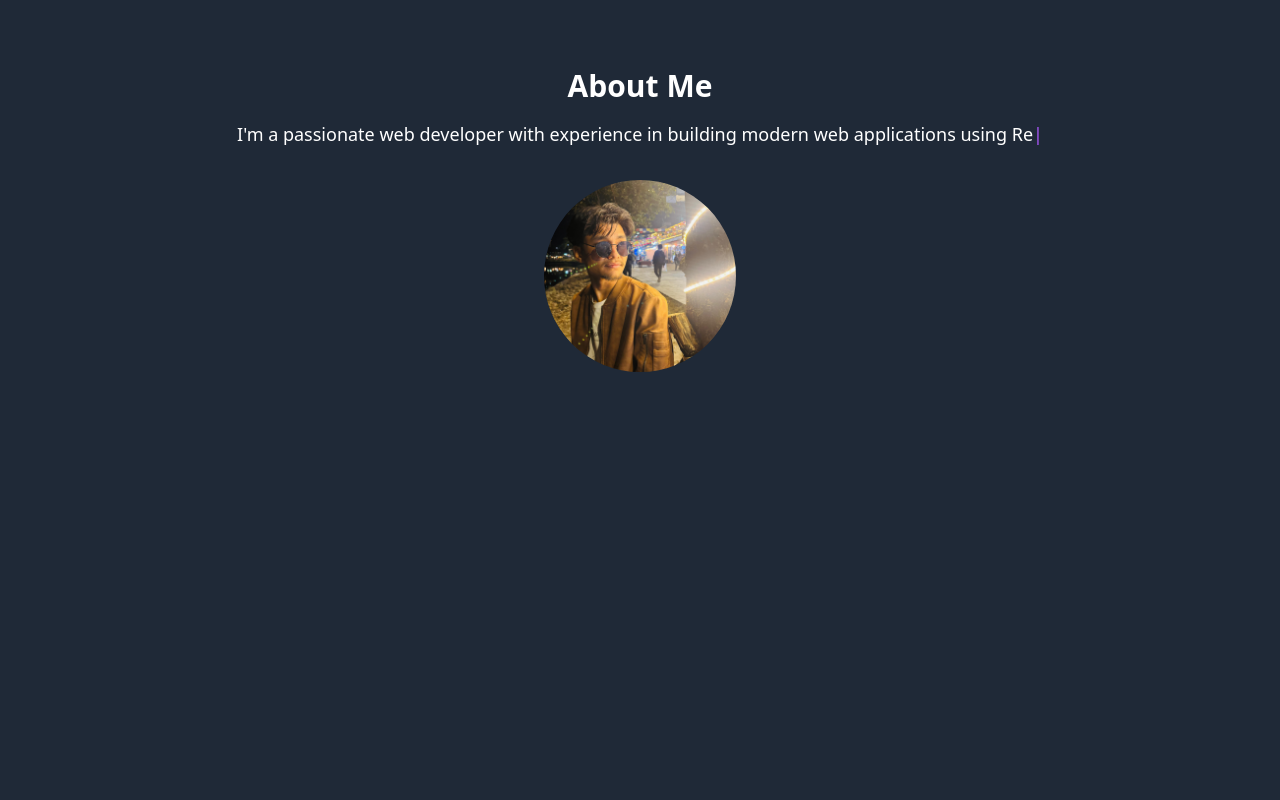
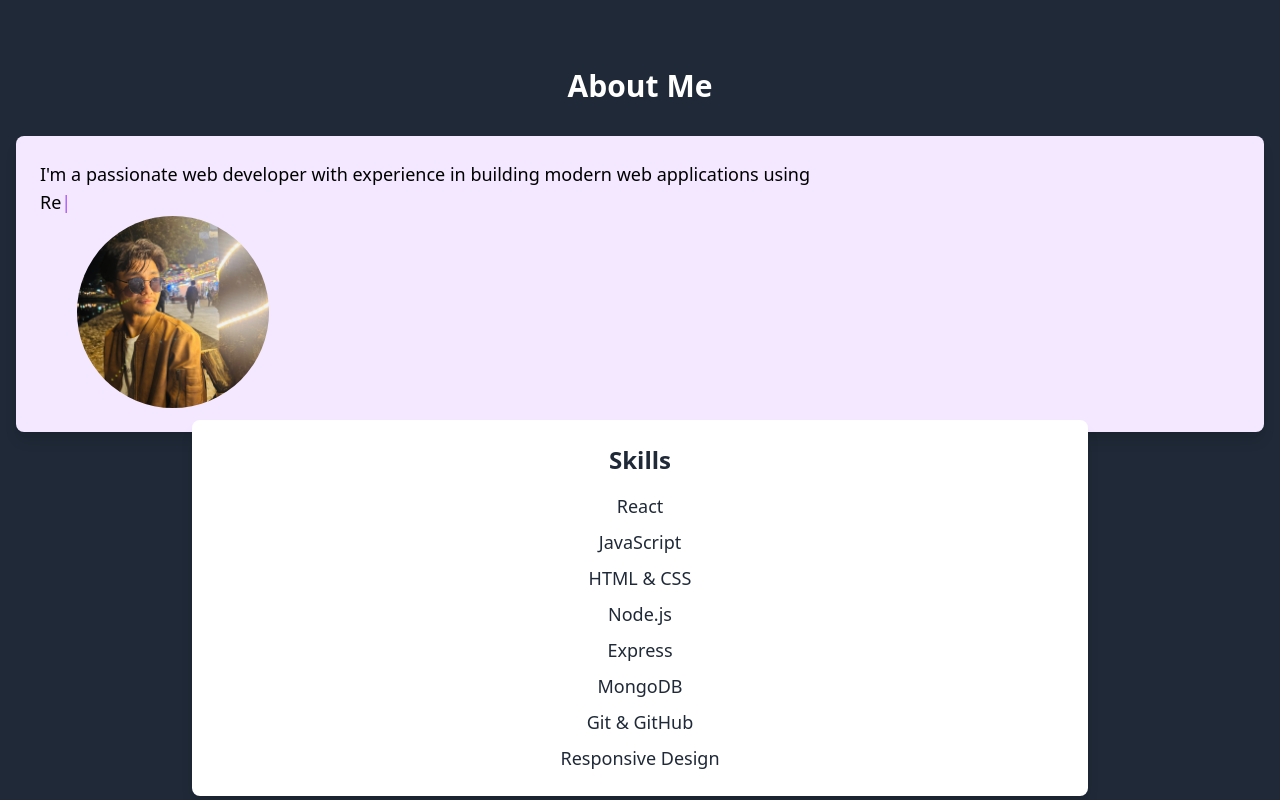
Before and after one commit to mesubash/my-portfolio, a React (Vite) app: page / in a window 1280 px wide. Shown: the part 860-1660 px from the top of the page. Built offline with nearby package versions, Linux system fonts and the light colour scheme.

Commit message:
about section changes

```diff
--- a/src/components/About.jsx
+++ b/src/components/About.jsx
@@ -1,5 +1,6 @@
 import React, { useEffect } from "react";
-import Typed from "typed.js"; // Import Typed.js
+import Typed from "typed.js";
+import Skills from "./Skills"; // Import the Skills component
 
 const About = () => {
   useEffect(() => {
@@ -52,12 +53,15 @@ const About = () => {
   }, []);
 
   return (
-    <section id="about" className="py-12 px-4 min-h-screen bg-gray-800 text-white">
-      <h2 className="text-3xl font-bold text-center">About Me</h2>
-      <p className="mt-4 text-lg text-center">
-        <span className="typed-about"></span>
+    <section id="about" className="py-12 px-4 min-h-screen bg-gray-800 text-white relative">
+      <h2 className="text-3xl font-bold text-center mb-8">About Me</h2>
+
+      <div className="w-100 mx-auto flex flex-col md:flex-row items-center bg-purple-100 shadow-lg rounded-lg p-6">
+      <div className="md:w-2/3 text-center md:text-left">
+          <p className="text-lg">
+            <span className="typed-about text-black"></span>
           </p>
-      <div className="mt-8 text-center">
+          <div className="md:w-1/3 mb-6 md:mb-0">
           <img
             src="src/assets/profile.jpeg"
             alt="Subash Singh Dhami"
@@ -65,6 +69,20 @@ const About = () => {
           />
         </div>
 
+        </div>
+
+
+      </div>
+      <div className="relative z-10">
+        <Skills /> {/* Include the Skills component */}
+      </div>
+      <style>
+        {`
+          .typed-about .typed-cursor {
+            color: inherit; /* Reset cursor color to inherit the default text color */
+          }
+        `}
+      </style>
     </section>
   );
 };
--- /dev/null
+++ b/src/components/Skills.jsx
@@ -0,0 +1,21 @@
+import React from "react";
+
+const Skills = () => {
+  return (
+    <div className="relative bg-white shadow-lg rounded-lg p-6 mx-auto max-w-4xl -mt-3 z-10">
+      <h3 className="text-2xl font-bold text-center text-gray-800">Skills</h3>
+      <ul className="mt-4 text-lg text-center text-gray-800 space-y-2">
+        <li>React</li>
+        <li>JavaScript</li>
+        <li>HTML & CSS</li>
+        <li>Node.js</li>
+        <li>Express</li>
+        <li>MongoDB</li>
+        <li>Git & GitHub</li>
+        <li>Responsive Design</li>
+      </ul>
+    </div>
+  );
+};
+
+export default Skills;
```
Lines whose indentation alone changed are shown as unchanged.
